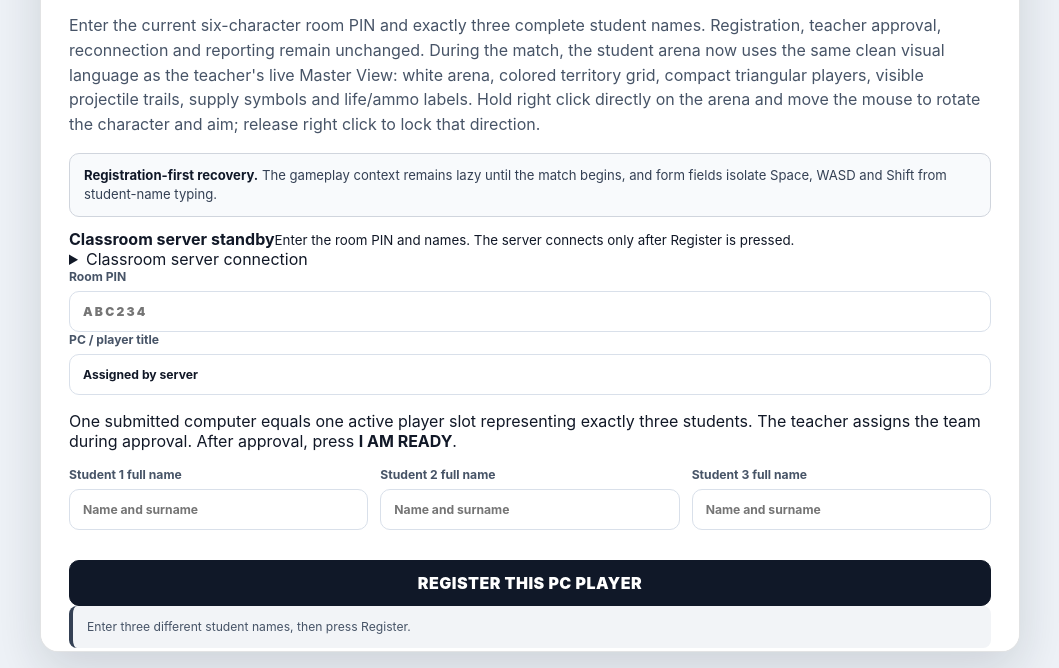
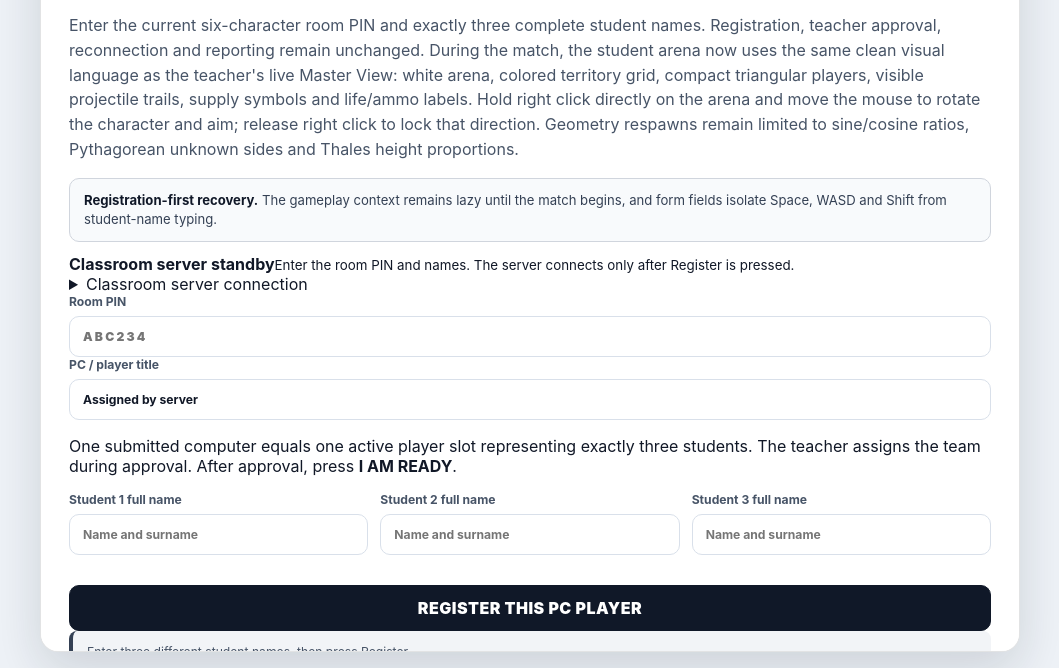
Before and after one commit to juanperez238421-cpu/Workshop-Week-7-20-2026---Geo, a website: page index.html in a window 1280 px wide. Shown: the part 132-800 px from the top of the page, without its empty margins (110-1169 px from the left). Drawn offline with Linux system fonts and the light colour scheme; no server answers.

Commit message:
Clarify preserved focused geometry bank on v21 lobby

```diff
--- a/index.html
+++ b/index.html
@@ -61,7 +61,7 @@
           <div>
             <p class="eyebrow">STUDENT GAME · MASTER VIEW GAMEPLAY V21 · GEOMETRY BANK V19</p>
             <h1>Register a classroom PC player</h1>
-            <p class="lead">Enter the current six-character room PIN and exactly three complete student names. Registration, teacher approval, reconnection and reporting remain unchanged. During the match, the student arena now uses the same clean visual language as the teacher's live Master View: white arena, colored territory grid, compact triangular players, visible projectile trails, supply symbols and life/ammo labels. Hold right click directly on the arena and move the mouse to rotate the character and aim; release right click to lock that direction.</p>
+            <p class="lead">Enter the current six-character room PIN and exactly three complete student names. Registration, teacher approval, reconnection and reporting remain unchanged. During the match, the student arena now uses the same clean visual language as the teacher's live Master View: white arena, colored territory grid, compact triangular players, visible projectile trails, supply symbols and life/ammo labels. Hold right click directly on the arena and move the mouse to rotate the character and aim; release right click to lock that direction. Geometry respawns remain limited to sine/cosine ratios, Pythagorean unknown sides and Thales height proportions.</p>
           </div>
         </div>
 
```
